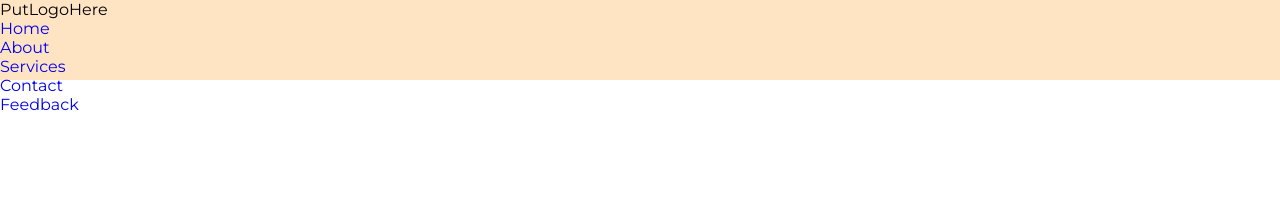
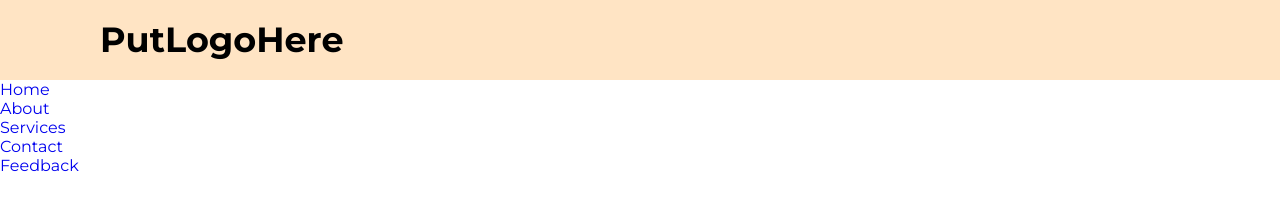
Before and after one commit to quisethecoder/navbar-template, a plain HTML site: page index.html in a window 1280 px wide. Drawn offline with Linux system fonts and the light colour scheme.

Commit message:
logo styling

```diff
--- a/public/styles.css
+++ b/public/styles.css
@@ -15,3 +15,11 @@ nav{
     height: 80px;
     width: 100%;
 }
+
+label.logo{
+    color: black;
+    font-size: 35px;
+    line-height: 80px;
+    padding: 0 100px;
+    font-weight: bold;
+}
```
